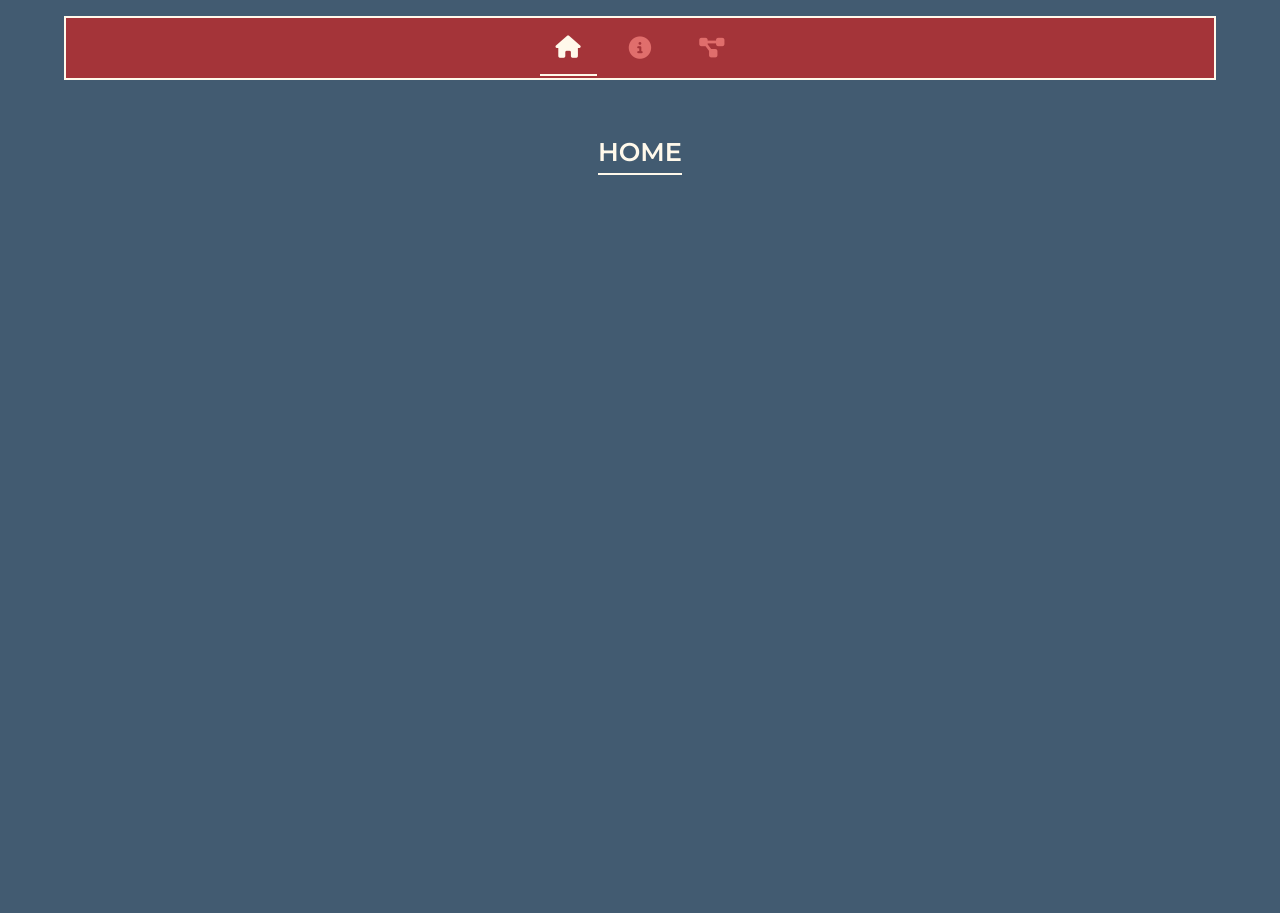
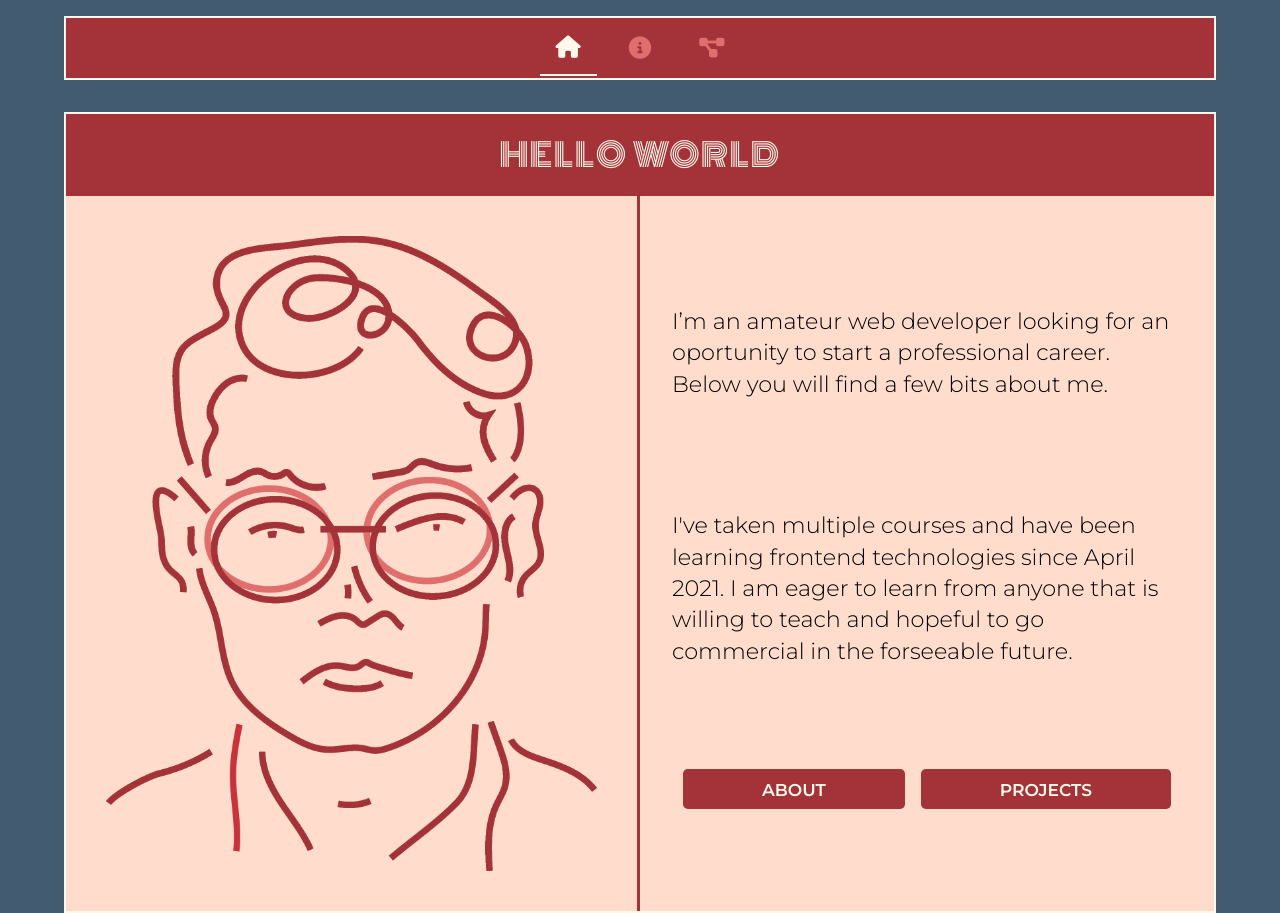
Before and after one commit to Myszitsu/sk-tets-project, a Svelte app: page / in a window 1280 px wide. Before the commit the page ends 800 px from the top, so only its background shows below. Built offline with nearby package versions, Linux system fonts and the light colour scheme.

Commit message:
added home section, centerd last card in grdi, added media query helper component

```diff
--- /dev/null
+++ b/src/lib/helpers/media-query.svelte
@@ -0,0 +1,39 @@
+<script lang="ts">
+   import { onMount } from "svelte";
+
+   export let query;
+
+   let mql: MediaQueryList;
+   let mqlListener: (v: MediaQueryListEvent) => boolean;
+   let wasMounted = false;
+   let matches = false;
+
+   onMount(() => {
+       wasMounted = true;
+       return () => {
+           removeActiveListener();
+       };
+   });
+
+   $: {
+       if (wasMounted) {
+           removeActiveListener();
+           addNewListener(query);
+       }
+   }
+
+   function addNewListener(query) {
+       mql = window.matchMedia(query);
+       mqlListener = v => matches = v.matches;
+       mql.addListener(mqlListener);
+       matches = mql.matches;
+   }
+
+   function removeActiveListener() {
+       if (mql && mqlListener) {
+           mql.removeListener(mqlListener);
+       }
+   }
+</script>
+
+<slot {matches} />
--- /dev/null
+++ b/src/lib/ui/button-link.svelte
@@ -0,0 +1,36 @@
+<script lang="ts">
+	export let href: string;
+	export let content: string;
+	export let blank: boolean = false;
+	export let light: boolean = false;
+   export let width: string | undefined = undefined;
+</script>
+
+{#if blank}
+	<a style="width: {width ?? 'auto'}" class:light={light} {href} target="__blank">{content}</a>
+{:else}
+	<a style="width: {width ?? 'auto'}" class:light={light} {href}>{content}</a>
+{/if}
+
+<style lang="scss">
+	a {
+		display: inline-block;
+		padding: 0.6rem 1.2rem;
+		font-weight: bold;
+		color: var(--main-bg-color);
+		background-color: var(--secondary-dark);
+		text-decoration: none;
+		border-radius: 0.3rem;
+		text-align: center;
+		transition: transform 0.3s, background-color 0.3s;
+
+		&:hover {
+			background-color: #d64045;
+		}
+	}
+
+	.light {
+      border: .13rem solid var(--main-bg-color);
+		background-color: transparent;
+	}
+</style>
--- a/src/lib/ui/headline.svelte
+++ b/src/lib/ui/headline.svelte
@@ -1,12 +1,13 @@
 <script lang="ts">
    export let title: string;
    export let headlineType: 'h1' | 'h2' | 'h3' = 'h1';
+   export let mode: 'light' | 'dark' = 'light';
 </script>
 
 {#if headlineType === 'h1'}
-<h1 class="headline h2">{title}</h1>
+<h1 class="headline" class:light={mode === 'light'}>{title}</h1>
 {:else if headlineType === 'h2'}
-<h2 class="headline h2">{title}</h2>
+<h2 class="headline" class:light={mode === 'light'}>{title}</h2>
 {:else}
 <h3 class="headline">{title}</h3>
 {/if}
@@ -31,7 +32,7 @@
 
    }
 
-   .h2 {
+   .light {
       color: var(--main-bg-color);
 
       &::before {
--- a/src/routes/__layout.svelte
+++ b/src/routes/__layout.svelte
@@ -1,6 +1,13 @@
 <script lang="ts">
 	import '../styles/global.scss';
 	import Nav from '$lib/ui/nav.svelte';
+	import { onMount } from 'svelte';
+
+	// min-hegiht set via JS instead of css due to mobile browsers height bug(?)
+	onMount(() => {
+		const svelteContainer = window.document.getElementById('svelte');
+		svelteContainer.style.minHeight = `${window.innerHeight}px`;
+	});
 </script>
 
 <Nav />
--- a/src/routes/index.svelte
+++ b/src/routes/index.svelte
@@ -1,8 +1,10 @@
 <script lang="ts">
-   	import { fly } from 'svelte/transition';
+	import { fly } from 'svelte/transition';
 	import { spy } from '$lib/stores/spy-store.svelte';
 	import { onMount } from 'svelte';
-import Headline from '$lib/ui/headline.svelte';
+	import Headline from '$lib/ui/headline.svelte';
+	import ButtonLink from '$lib/ui/button-link.svelte';
+	import MediaQuery from '$lib/helpers/media-query.svelte';
 
 	onMount(() => {
 		spy.update(items => {
@@ -14,10 +16,180 @@ import Headline from '$lib/ui/headline.svelte';
 	});
 </script>
 
-<section class="section" in:fly={{ delay: 200, duration: 300, x: -window.innerWidth }}
-            out:fly={{ duration: 400, x: window.innerWidth }}>
-<Headline title={"HOME"} />
+<section
+	class="section home"
+	in:fly={{ delay: 200, duration: 300, x: -window.innerWidth }}
+	out:fly={{ duration: 400, x: window.innerWidth }}
+>
+	<MediaQuery query="(min-width: 48rem)" let:matches>
+		{#if matches}
+			<h1 class="h1">HELLO WORLD</h1>
+		{/if}</MediaQuery
+	>
+	<div class="content">
+		<MediaQuery query="(max-width: 48rem)" let:matches>
+			{#if matches}
+				<h1 class="h1">HELLO WORLD</h1>
+			{/if}</MediaQuery
+		>
+		<MediaQuery query="(min-width: 36rem)" let:matches>
+			{#if matches}
+				<p>
+					I’m an amateur web developer looking for an oportunity to start a
+					professional career. Below you will find a few bits about me.
+				</p>
+			{/if}
+		</MediaQuery>
+		<MediaQuery query="(max-width: 48rem)" let:matches>
+			{#if matches}
+			<ul>
+				<li>
+					<ButtonLink
+						width={'100%'}
+						light={true}
+						content={'ABOUT'}
+						href="/about"
+					/>
+				</li>
+				<li>
+					<ButtonLink
+						width={'100%'}
+						light={true}
+						content={'PROJECTS'}
+						href="/projects"
+					/>
+				</li>
+			</ul>
+			{/if}</MediaQuery
+		>
+		<MediaQuery query="(min-width: 48rem)" let:matches>
+			{#if matches}
+			<p>I've taken multiple courses and have been learning frontend technologies since April 2021. I am eager to learn from anyone that is willing to teach and hopeful to go commercial in the forseeable future.</p>
+			<ul>
+				<li>
+					<ButtonLink
+						width={'100%'}
+						content={'ABOUT'}
+						href="/about"
+					/>
+				</li>
+				<li>
+					<ButtonLink
+						width={'100%'}
+						content={'PROJECTS'}
+						href="/projects"
+					/>
+				</li>
+			</ul>
+			{/if}</MediaQuery
+		>
+	</div>
+	<img src="portrait-svelte.png" alt="" />
 </section>
 
 <style lang="scss">
+	.home {
+		display: grid;
+		grid-template-rows: min-content 1fr;
+		grid-template-areas:
+			'info'
+			'img';
+		color: var(--main-bg-color);
+		background-color: var(--secondary-light);
+		border: 2px solid var(--main-bg-color);
+
+		.content {
+			grid-area: info;
+			display: flex;
+			justify-content: center;
+			flex-direction: column;
+			align-items: center;
+			padding-block: 1rem;
+			color: var(--main-bg-color);
+			background-color: var(--secondary-dark);
+
+			p {
+				margin: 1rem 1rem;
+				padding-inline: 1rem;
+				line-height: 1.4;
+			}
+
+			ul {
+				list-style-type: none;
+				display: flex;
+				padding-block: 0.5rem;
+				justify-content: center;
+				flex-wrap: wrap;
+				gap: 1rem;
+				width: 85%;
+				li {
+					flex-grow: 1;
+				}
+			}
+		}
+
+		.h1 {
+			padding-inline: 1rem;
+			font-family: 'Monoton', serif;
+			font-size: 32px;
+			font-weight: 400;
+			letter-spacing: 0.1rem;
+		}
+
+		img {
+			grid-area: img;
+			padding: 32px;
+			justify-self: center;
+			align-self: center;
+			width: 100%;
+			object-fit: scale-down;
+		}
+	}
+
+	@media (min-width: 36rem) {
+		.h1 {
+			font-size: 2rem;
+		}
+	}
+	@media (min-width: 48rem) {
+		.home {
+			grid-template-rows: min-content 1fr;
+			grid-template-columns: repeat(2, 1fr);
+			grid-template-areas:
+				'h1 h1'
+				'img info';
+			.content {
+				height: 100%;
+				color: black;
+				justify-content: space-evenly;
+				background-color: transparent;
+				p {
+					grid-area: info;
+				}
+			}
+		}
+		.h1 {
+			text-align: center;
+			padding-block: 1rem;
+			background-color: var(--secondary-dark);
+			grid-area: h1;
+		}
+
+		img {
+			border-right: .2rem solid var(--secondary-dark)
+		}
+	}
+
+	@media (min-width: 62rem) {
+		.home {
+			.content {
+				p {
+					 font-size: 1.4rem;
+				}
+			}
+			img {
+			padding: 2.5rem;
+		}
+		}
+	}
 </style>
--- a/src/styles/global.scss
+++ b/src/styles/global.scss
@@ -1,9 +1,8 @@
 :root {
-   --main-bg-color: #fff9eb;
-   --secondary-bg-color: hsl(1, 65%, 65%);
-   --secondary-dark: #a43439;
-   // --nav-backdrop: hsla(357, 49%, 49%, .3);
-   --nav-backdrop: hsla(41, 100%, 96%, .2);
+   --main-bg-color: rgb(255, 249, 235);
+   --secondary-bg-color: rgb(224, 110, 108);
+   --secondary-dark: rgb(163, 51, 57);
+   --secondary-light: #FFDCCC;
    --secondary-blue: #425b71;
 }
 
@@ -24,14 +23,14 @@ body {
    display: flex;
    justify-content: center;
    align-items: center;
-   font-size: clamp(1rem, (.4rem + 1.2vw), 1.07rem);
+   font-size: clamp(1rem, 0.9475rem + 0.2333vw, 1.07rem);
 }
 
 #svelte {
    display: flex;
    justify-content: center;
    position: relative;
-   min-height: 95vh;
+   min-height: 100%;
 }
 
 .main {
@@ -48,20 +47,8 @@ body {
    flex-direction: column;
    width: 90vw;
    max-width: 80rem;
-   min-height: 85vh;
-   // background-color: var(--main-bg-color);
-   // border: 2px solid var(--secondary-bg-color);
+   min-height: 80%;
 }
-// .svelte-logo {
-//    position: fixed;
-//    top: 50%;
-//    left: 50%;
-//    transform: translate(-50%, -50%);
-//    width: 30%;
-//    height: 30%;
-//    z-index: -1;
-
-// }
 
 @media (min-width: 36rem) {
 }
```
Also changed, not shown: src/lib/ui/card.svelte (+9 -1 lines), src/routes/about.svelte (+9 -4 lines), static/portrait-light.png (added), static/portrait-svelte.png (added).
